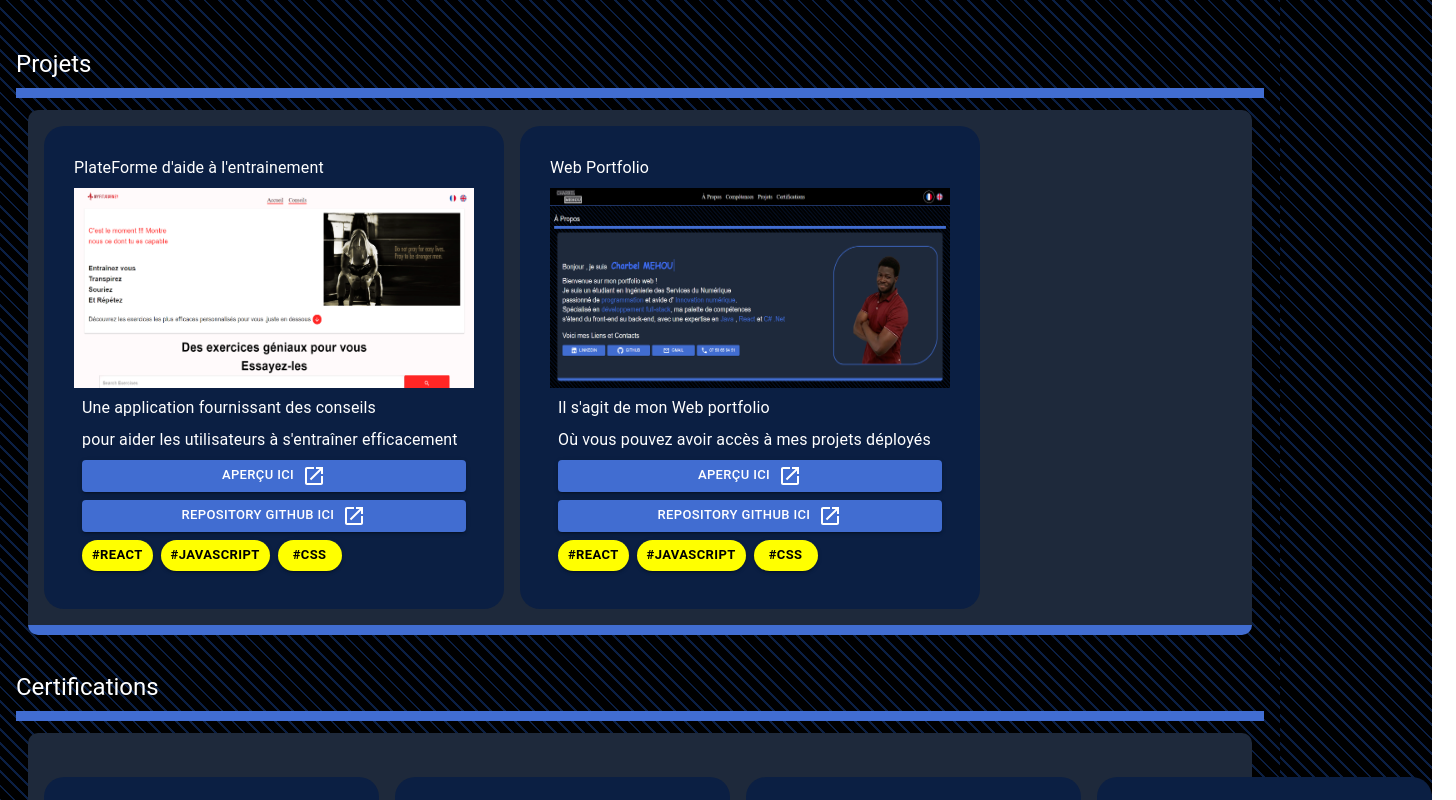
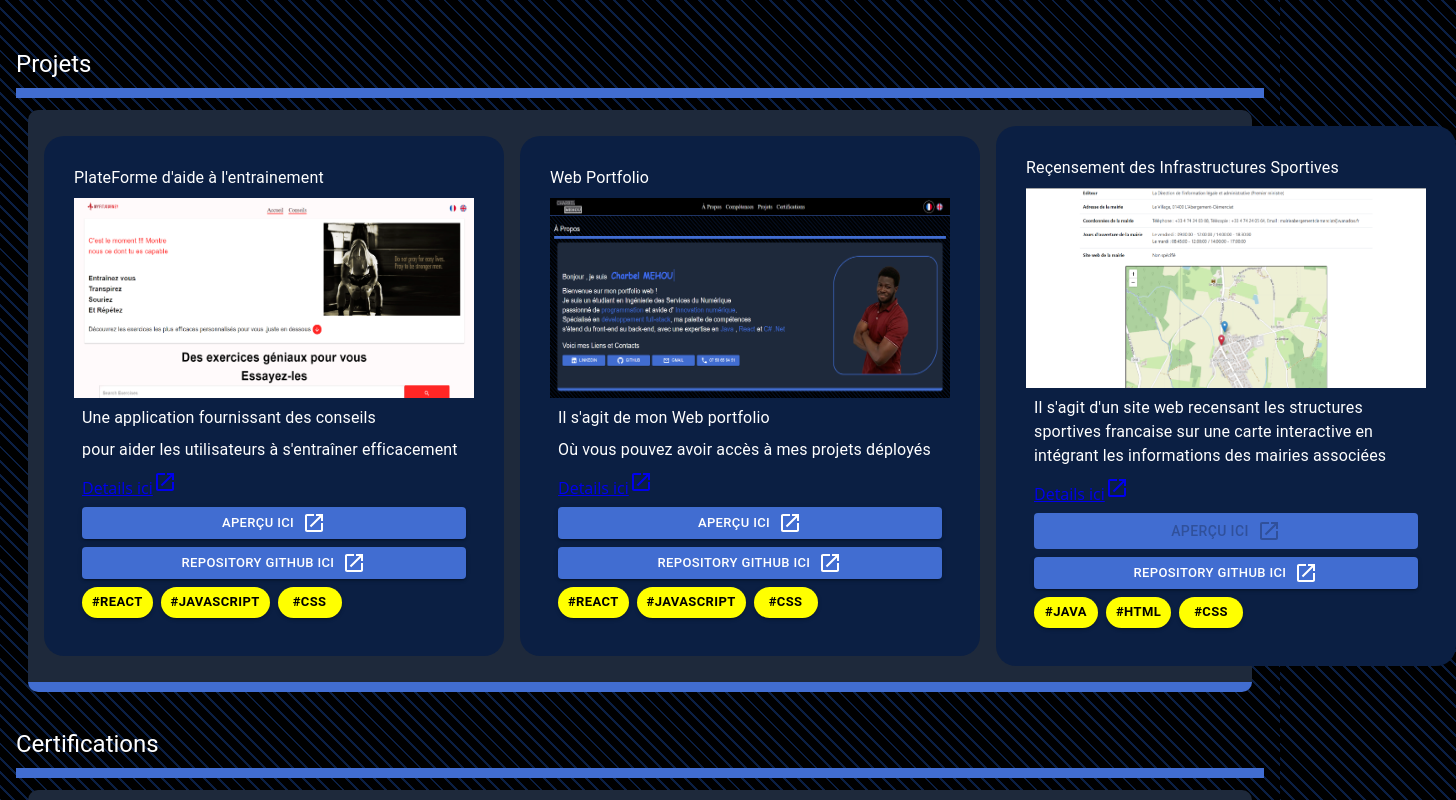
Before and after one commit to charbel-mehou/MyPersonalPortfolio, a React (Create React App) app in the folder personal_portfolio/: page / in a window 1280 px wide. Shown: the part 1400-2200 px from the top of the page, 1456 px wide, since content can reach past the window. Built offline with nearby package versions, Linux system fonts and the light colour scheme.

Commit message:
Upgraade composant in order to display or not a button

```diff
--- a/personal_portfolio/src/components/ProjectCard.js
+++ b/personal_portfolio/src/components/ProjectCard.js
@@ -2,12 +2,16 @@ import { Box, Button, Typography } from "@mui/material";
 import LaunchIcon from "@mui/icons-material/Launch";
 import React from "react";
 import { useTranslation } from "react-i18next";
+import { Link as RouterLink } from "react-router-dom";
 
 const ProjectCard = ({
+  id,
   title,
   screen,
   vercelLink,
+  vercelLinkdisplayed,
   githubLink,
+  githubLinkdisplayed,
   descriptions,
   tags,
 }) => {
@@ -22,22 +26,27 @@ const ProjectCard = ({
   return (
     <Box
       className="projectCard"
-      sx={{ display: "flex", flexDirection: "column", flexShrink: 1}}
+      sx={{ display: "flex", flexDirection: "column" }}
     >
       <Box sx={{ mb: 1 }}>
         <Typography style={{ color: "white" }}>{t(title)}</Typography>
       </Box>
 
-      <Box sx={{ display: "flex", height: "auto", width: "auto", flexShrink: 1 }}>
+      <Box sx={{ display: "flex" }}>
         <img className="screen-project-image" src={screen} alt="image" />
       </Box>
 
-      <Box sx={{ display: "flex", flexDirection: "column", flexShrink: 1, gap: 1, p: 1 }}>
+      <Box sx={{ display: "flex", flexDirection: "column", gap: 1, p: 1 }}>
         {descriptions?.map((description, index) => (
           <Typography key={index} style={{ color: "white" }}>
             {t(description.label)}
           </Typography>
         ))}
+         <RouterLink to={`/project/${id}`}>
+          {t("details-here")}
+          <LaunchIcon />
+        </RouterLink>
+        {vercelLinkdisplayed ? (
           <Button
             variant="contained"
             onClick={handleVercelClick}
@@ -52,6 +61,25 @@ const ProjectCard = ({
             {t("view-here")}
             <LaunchIcon />
           </Button>
+        ) : (
+          <>
+            <Button
+              variant="disabled"
+              onClick={handleVercelClick}
+              size="small"
+              sx={{
+                backgroundColor: "#416DD1",
+                gap: 1,
+                width: { xs: "auto", lg: "100%" },
+                height: { xs: "auto", lg: "100%" },
+              }}
+            >
+              {t("view-here")}
+              <LaunchIcon />
+            </Button>
+          </>
+        )}
+        {githubLinkdisplayed ? (
           <Button
             variant="contained"
             size="small"
@@ -66,6 +94,25 @@ const ProjectCard = ({
             {t("github-view-here")}
             <LaunchIcon />
           </Button>
+        ) : (
+          <>
+            <Button
+              variant="disabled"
+              size="small"
+              onClick={handleGithubClick}
+              sx={{
+                backgroundColor: "#416DD1",
+                gap: 1,
+                width: { xs: "auto", lg: "100%" },
+                height: { xs: "auto", lg: "100%" },
+              }}
+            >
+              {t("github-view-here")}
+              <LaunchIcon />
+            </Button>
+          </>
+        )}
+
         <Box
           sx={{
             display: "flex",
--- a/personal_portfolio/src/components/ProjectsDetails.js
+++ b/personal_portfolio/src/components/ProjectsDetails.js
@@ -2,6 +2,7 @@ import React from "react";
 import { useTranslation } from "react-i18next";
 import Project1 from "../assets/images/project1Screen.png";
 import Project2 from "../assets/images/project2Screen.png";
+import ProjectJava1Screen3 from "../assets/images/projetJava1Screen3.png";
 import BoxDetails from "./BoxDetails";
 import ProjectCard from "./ProjectCard";
 const ProjectsDetails = () => {
@@ -9,10 +10,13 @@ const ProjectsDetails = () => {
   return (
     <BoxDetails className="section-offset" id={"projects"} title={"projects"}>
       <ProjectCard
+        id={1}
         title={"myftjourney"}
         screen={Project1}
         vercelLink={" https://myfitjourney-app.vercel.app/"}
+        vercelLinkdisplayed={true}
         githubLink={"https://github.com/CharbelMehou/FitnessApp"}
+        githubLinkdisplayed={true}
         descriptions={[
           { label: "myftjourney-d1" },
           { label: "myftjourney-d2" },
@@ -24,17 +28,34 @@ const ProjectsDetails = () => {
         ]}
       />
       <ProjectCard
+        id={2}
         title={"web-portfolio"}
         screen={Project2}
         vercelLink={"https://my-personal-portfolio-lyart.vercel.app/"}
+        vercelLinkdisplayed={true}
         githubLink={"https://github.com/CharbelMehou/MyPersonalPortfolio"}
-        descriptions={[{ label: "myportfolio-d1" },{ label: "myportfolio-d2" }]}
+        githubLinkdisplayed={true}
+        descriptions={[
+          { label: "myportfolio-d1" },
+          { label: "myportfolio-d2" },
+        ]}
         tags={[
           { label: "#React" },
           { label: "#JavaScript" },
           { label: "#CSS" },
         ]}
       />
+      <ProjectCard
+        id={3}
+        title={"infrastructur-sportive"}
+        screen={ProjectJava1Screen3}
+        vercelLink={""}
+        vercelLinkdisplayed={false}
+        githubLink={""}
+        githubLinkdisplayed={true}
+        descriptions={[{ label: "infrastructur-sportive-p1" }]}
+        tags={[{ label: "#JAVA" }, { label: "#HTML" }, { label: "#CSS" }]}
+      />
     </BoxDetails>
   );
 };
--- a/personal_portfolio/src/translation/i18n.js
+++ b/personal_portfolio/src/translation/i18n.js
@@ -44,7 +44,9 @@ const resources = {
       'management':'Project Management',
       'languages':'Languages',
       'logiciel':'Logiciel',
-      'agile-methodology':'Agile Methodology'
+      'agile-methodology':'Agile Methodology',
+      "infrastructur-sportive":"Census of Sports Infrastructures",
+      "details-here":"Details here"
     }
   },
   fr: {
@@ -89,7 +91,10 @@ const resources = {
       'management':'Gestion de Projet',
       'languages':'Languages',
       'logiciel':'Logiciel',
-      'agile-methodology':' Méthode Agile'
+      'agile-methodology':' Méthode Agile',
+      "infrastructur-sportive":"Reçensement des Infrastructures Sportives",
+      'infrastructur-sportive-p1':"Il s'agit d'un site web recensant les structures sportives francaise sur une carte interactive en intégrant les informations des mairies associées",
+      "details-here":"Details ici"
     }
 
   }
```
Lines whose indentation alone changed are shown as unchanged.
